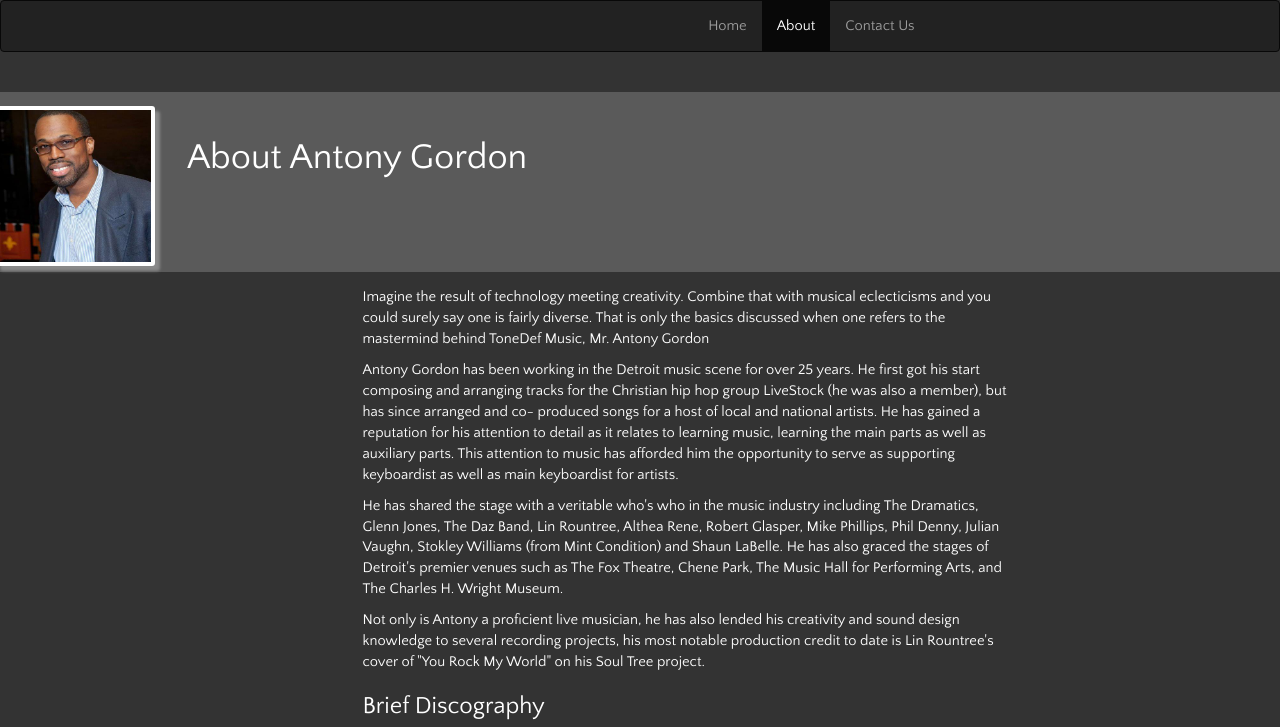
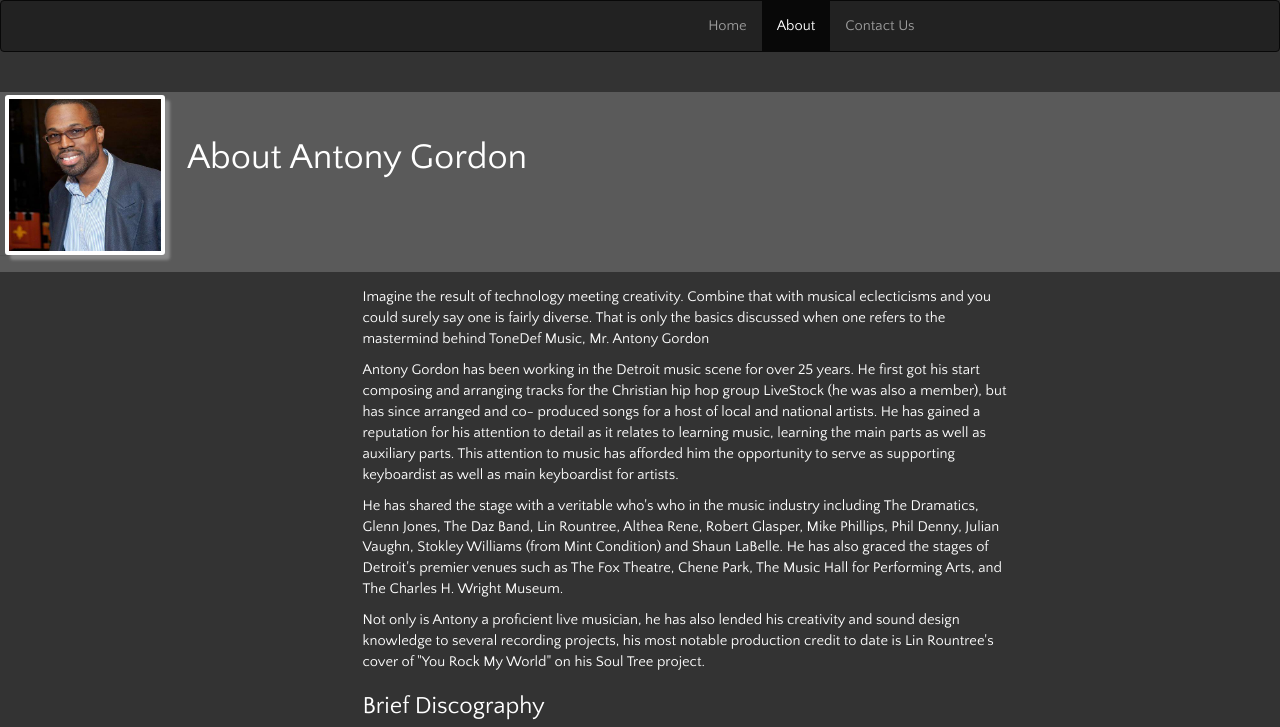
Before and after one commit to cuzintone/website, a plain HTML site: page aboutme.html in a window 1280 px wide. Shown: the top 727 px of the page. Drawn offline with nearby package versions, Linux system fonts and the light colour scheme; a web font is replaced by a local one.

Commit message:
Adjusted style sheet profile pic

```diff
--- a/css/tg.css
+++ b/css/tg.css
@@ -20,13 +20,13 @@ legend {
 }
 
 .profilePicThumb {
-    background: rgba(0, 0, 0, .3);
+    background: rgba(0, 0, 0, 0);
     -webkit-border-radius: 3px;
     -webkit-box-shadow: 0 1px 1px rgba(0, 0, 0, .07);
     display: block;
     left: 10px;
-    margin: 14px auto;
-    padding: 0px;
+    margin-top: 3px;
+    padding-left: 10px;
     position: absolute;
 
 }
```
